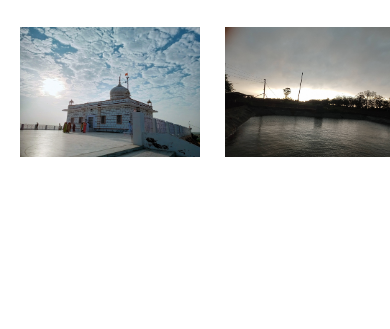
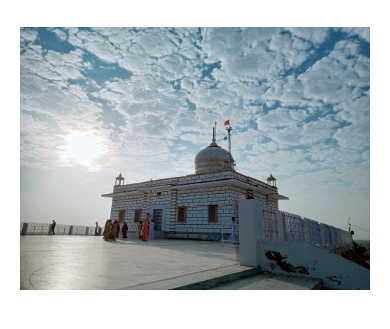
Before and after one commit to neharani29/prakarti, a plain HTML site: page gallery.html in a window 390 px wide. Shown: the part 365-694 px from the top of the page. Drawn offline with nearby package versions, Linux system fonts and the light colour scheme.

Commit message:
Update gallery.html

```diff
--- a/gallery.html
+++ b/gallery.html
@@ -61,27 +61,6 @@
     float: none;
   }
 }
-@media screen and (max-width: 1200px) {
-    div.scroll-container img {
-        width: 400px;
-        height: 300px;
-    }
-}
-
-@media screen and (max-width: 900px) {
-    div.scroll-container img {
-        width: 300px;
-        height: 225px;
-    }
-}
-
-@media screen and (max-width: 600px) {
-    div.scroll-container img {
-        width: 200px;
-        height: 150px;
-    }
-}
-
 div.scroll-container {
   overflow: auto;
   white-space: nowrap;
@@ -90,6 +69,8 @@ div.scroll-container {
 
 div.scroll-container img {
   padding: 10px;
+   width: 100%; /* Set width to 100% of the container */
+    height: auto; /* Maintain aspect ratio */
 }
 
 
```
